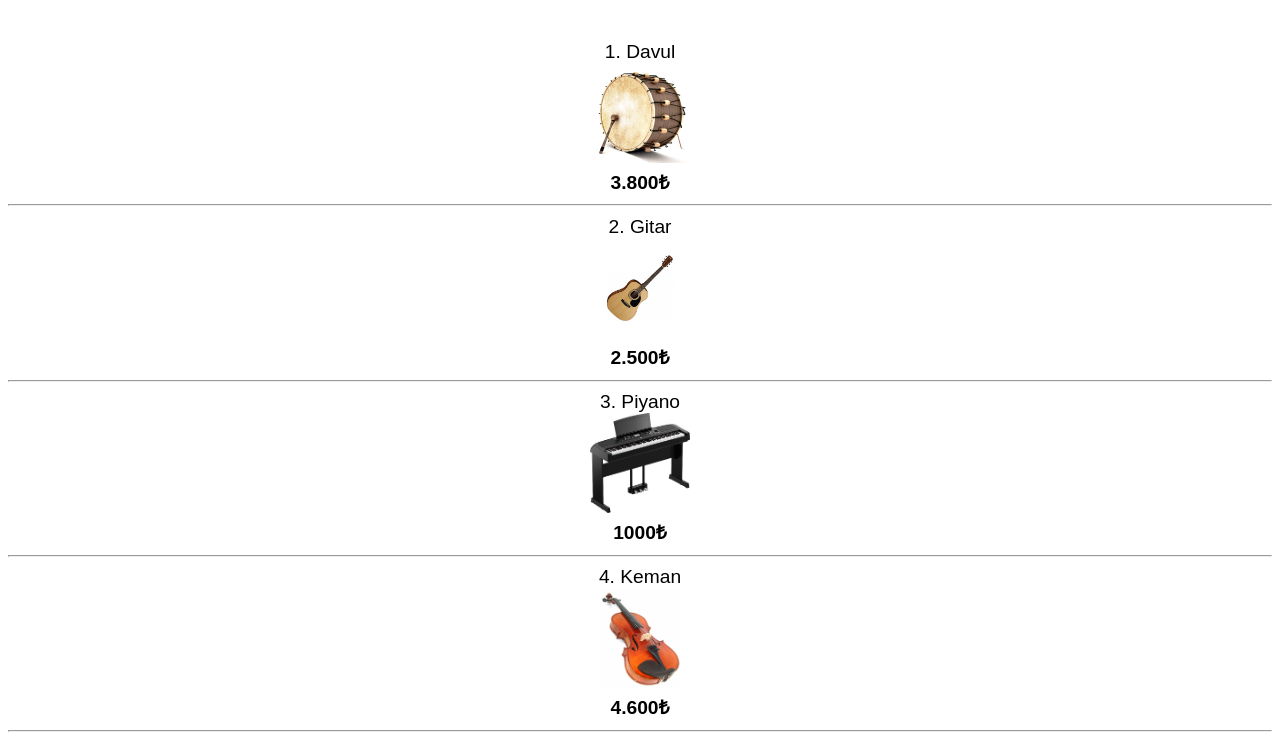
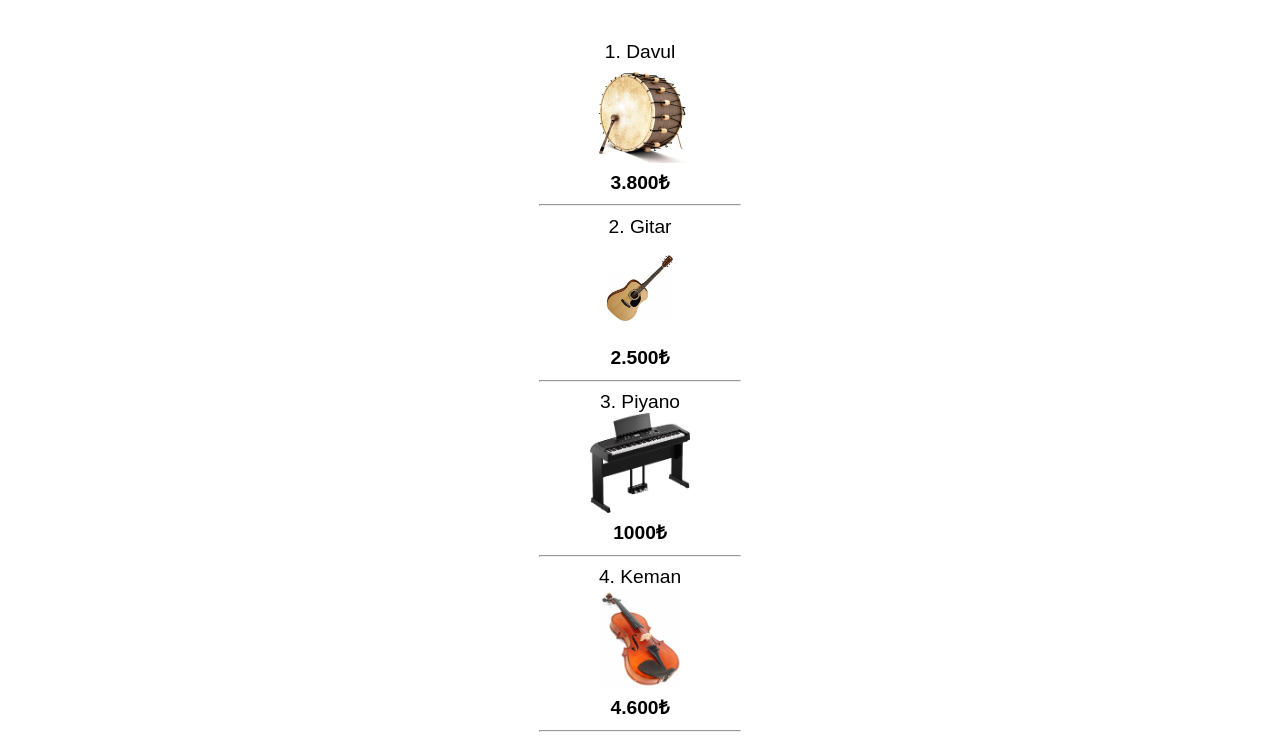
Before and after one commit to Mustafa-HELVACI/CSS--dev-1, a plain HTML site: page product.html in a window 1280 px wide. Shown: the part 105-847 px from the top of the page. Drawn offline with Linux system fonts and the light colour scheme; files whose address does not match are found by name.

Commit message:
Update product.html

```diff
--- a/product.html
+++ b/product.html
@@ -24,7 +24,7 @@
             <br/>
             <b>3.800₺</b>
         </li>
-        <hr />
+        <hr width="200px">
 
         <li>
             <a>Gitar</a><br>
@@ -32,7 +32,7 @@
             <br/>
             <b>2.500₺</b>
         </li>
-        <hr />
+        <hr width="200px">
 
         <li>
             <a>Piyano</a><br>
@@ -40,7 +40,7 @@
             <br/>
             <b>1000₺</b>
         </li>
-        <hr />
+        <hr width="200px">
 
         <li>
             <a>Keman</a><br>
@@ -48,7 +48,7 @@
             <br/>
             <b>4.600₺</b>
         </li>
-        <hr />
+        <hr width="200px">
     </ol>
 </body>
 
```
